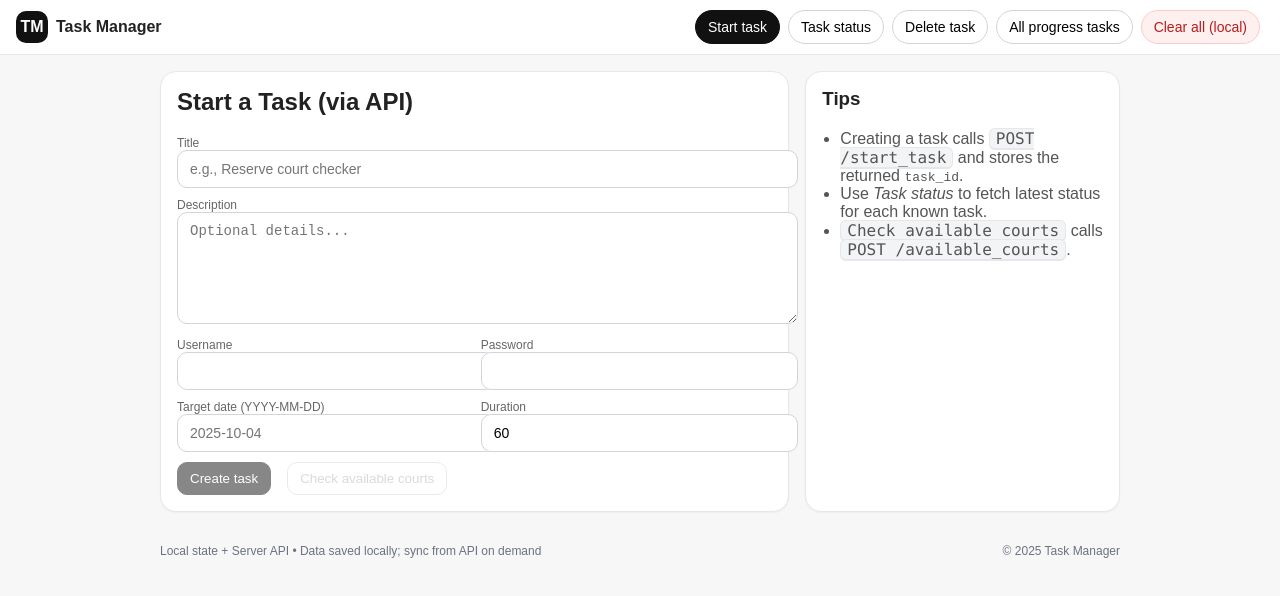
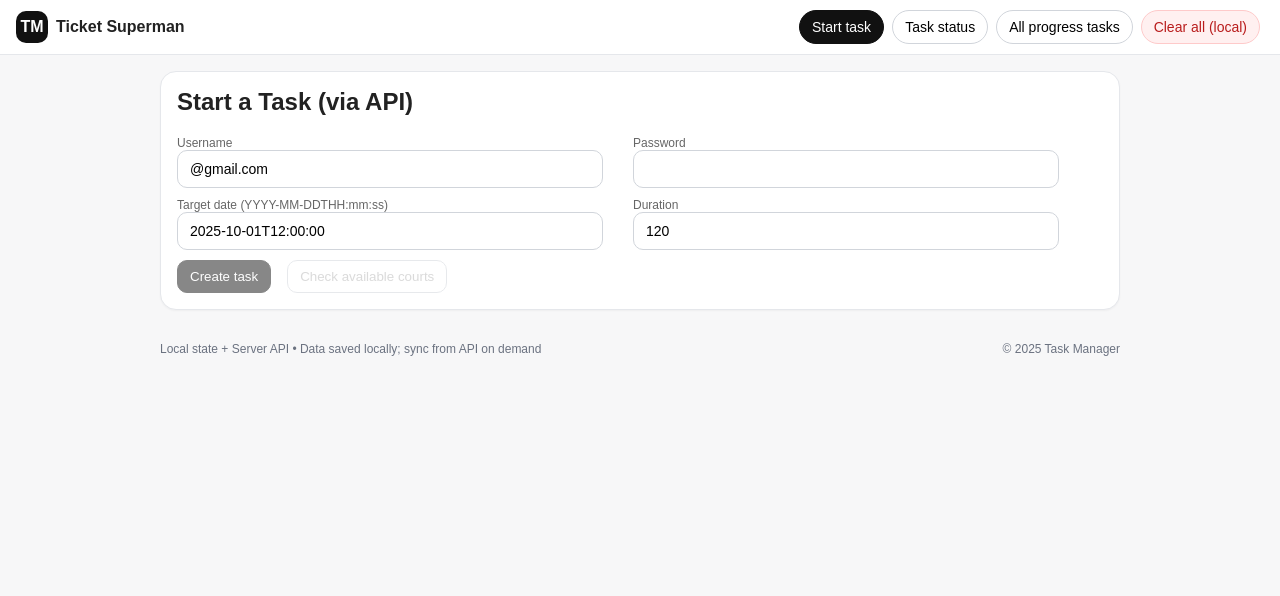
Before and after one commit to matsuc/ticket-web, a React (Vite) app: page / in a window 1280 px wide. Shown: the top 596 px of the page. Built offline with nearby package versions, Linux system fonts and the light colour scheme.

Commit message:
fix: pages

```diff
--- a/src/App.css
+++ b/src/App.css
@@ -13,7 +13,7 @@ header.app-header { position: sticky; top: 0; z-index: 10; background: #fff; bor
 .btn.primary { background: #111; color: #fff; border-color: #111; }
 .btn.danger { border-color: #fecaca; color: #b91c1c; background: #fff0f0; }
 .btn[disabled] { opacity: 0.5; cursor: not-allowed; }
-.input, .textarea { width: 100%; padding: 10px 12px; border: 1px solid #d1d5db; border-radius: 10px; font-size: 14px; }
+.input, .textarea { width: 90%; padding: 10px 12px; border: 1px solid #d1d5db; border-radius: 10px; font-size: 14px; }
 .textarea { min-height: 90px; }
 .progress-bar { width: 100%; height: 10px; background: #eee; border-radius: 999px; overflow: hidden; }
 .progress-bar-fill { height: 100%; background: #111; transition: width 0.3s ease; }
--- a/src/App.tsx
+++ b/src/App.tsx
@@ -1,12 +1,11 @@
 import { useState } from "react";
 import StartTaskPage from "./pages/StartTaskPage";
 import TaskStatusPage from "./pages/TaskStatusPage";
-import DeleteTaskPage from "./pages/DeleteTaskPage";
 import ProgressTasksPage from "./pages/ProgressTasksPage";
 import type { Task } from "./types/task";
 import { useLocalTasks } from "./hooks/useLocalTasks";
 
-const PAGES = ["Start task", "Task status", "Delete task", "All progress tasks"] as const;
+const PAGES = ["Start task", "Task status", "All progress tasks"] as const;
 type Page = typeof PAGES[number];
 
 export default function App() {
@@ -36,7 +35,7 @@ export default function App() {
       <header className="app-header">
         <div className="header-brand">
           <div className="header-logo">TM</div>
-          <div style={{ fontWeight: 700 }}>Task Manager</div>
+          <div style={{ fontWeight: 700 }}>Ticket Superman</div>
         </div>
         <nav className="navbar">
           {PAGES.map(p => (
@@ -51,9 +50,8 @@ export default function App() {
       <main className="container">
         {page === "Start task" && <StartTaskPage onCreate={addTask} />}
         {page === "Task status" && (
-          <TaskStatusPage tasks={tasks} onUpdate={updateTask} onBulk={bulkUpdate} />
+          <TaskStatusPage tasks={tasks} onUpdate={updateTask} onBulk={bulkUpdate} onDelete={deleteTask} />
         )}
-        {page === "Delete task" && <DeleteTaskPage tasks={tasks} onDelete={deleteTask} />}
         {page === "All progress tasks" && (
           <ProgressTasksPage tasks={tasks} onUpdate={updateTask} />
         )}
--- a/src/pages/DeleteTaskPage.tsx
+++ /dev/null
@@ -1,53 +0,0 @@
-import { useState } from "react";
-import Card from "../components/Card";
-import Button from "../components/Button";
-import type { Task } from "../types/task";
-import { apiDeleteTask, getErrorMessage } from "../services/api";
-
-export default function DeleteTaskPage({ tasks, onDelete }: { tasks: Task[]; onDelete: (id: string) => void }) {
-  const [confirmId, setConfirmId] = useState<string | null>(null);
-  const [loadingId, setLoadingId] = useState<string | null>(null);
-  const [error, setError] = useState<string | null>(null);
-
-  async function handleDelete(id: string) {
-    setLoadingId(id); setError(null);
-    try {
-      await apiDeleteTask(id);
-      onDelete(id);
-    } catch (e: unknown) {
-      setError(getErrorMessage(e));
-    } finally {
-      setLoadingId(null);
-    }
-  }
-
-  return (
-    <Card>
-      <h2 style={{ marginTop: 0 }}>Delete task</h2>
-      {error && <div className="small" style={{ color: "#b91c1c", marginBottom: 8 }}>{error}</div>}
-      <div className="grid" style={{ gap: 10 }}>
-        {tasks.length === 0 && <div style={{ color: "#666" }}>No tasks yet.</div>}
-        {tasks.map(t => (
-          <div key={t.id} className="card" style={{ display: "flex", justifyContent: "space-between", alignItems: "center" }}>
-            <div>
-              <div style={{ fontWeight: 600 }}>{t.title}</div>
-              <div style={{ fontSize: 12, color: "#666" }}>{new Date(t.createdAt).toLocaleString()} • {t.status}</div>
-            </div>
-            <div>
-              {confirmId === t.id ? (
-                <>
-                  <Button variant="danger" disabled={loadingId === t.id} onClick={() => handleDelete(t.id)}>
-                    {loadingId === t.id ? "Deleting..." : "Confirm delete"}
-                  </Button>
-                  <Button onClick={() => setConfirmId(null)}>Cancel</Button>
-                </>
-              ) : (
-                <Button className="danger" onClick={() => setConfirmId(t.id)}>Delete</Button>
-              )}
-            </div>
-          </div>
-        ))}
-      </div>
-    </Card>
-  );
-}
--- a/src/pages/ProgressTasksPage.tsx
+++ b/src/pages/ProgressTasksPage.tsx
@@ -25,7 +25,8 @@ export default function ProgressTasksPage({ tasks, onUpdate }: { tasks: Task[];
     }
   }
 
-  useEffect(() => { refreshServer(); });
+  // eslint-disable-next-line react-hooks/exhaustive-deps
+  useEffect(() => {refreshServer();}, []);
 
   return (
     <div className="grid" style={{ gap: 16 }}>
--- a/src/pages/StartTaskPage.tsx
+++ b/src/pages/StartTaskPage.tsx
@@ -5,14 +5,12 @@ import type { Task } from "../types/task";
 import { apiAvailableCourts, apiStartTask, type StartTaskInput, getErrorMessage } from "../services/api";
 
 export default function StartTaskPage({ onCreate }: { onCreate: (t: Task) => void }) {
-  const [title, setTitle] = useState("");
-  const [description, setDescription] = useState("");
-  const [form, setForm] = useState<StartTaskInput>({ username: "", password: "", target_date: "", duration: 60 });
+  const [form, setForm] = useState<StartTaskInput>({ username: "@gmail.com", password: "", target_date: "2025-10-01T12:00:00", duration: 120 });
   const [loading, setLoading] = useState(false);
   const [courts, setCourts] = useState<string[] | null>(null);
   const [error, setError] = useState<string | null>(null);
 
-  const canCreate = title.trim().length > 0 && !!form.username && !!form.password && !!form.target_date && !!form.duration;
+  const canCreate = !!form.username && !!form.password && !!form.target_date && !!form.duration;
 
   async function handleCreate() {
     if (!canCreate) return;
@@ -22,15 +20,13 @@ export default function StartTaskPage({ onCreate }: { onCreate: (t: Task) => voi
       const now = Date.now();
       const task: Task = {
         id: task_id,
-        title: title.trim() || `Task ${task_id}`,
-        description: description.trim() || undefined,
         status: "pending",
-        progress: 0,
+        target_date: form.target_date,
+        duration: form.duration,
         createdAt: now,
         updatedAt: now,
       };
       onCreate(task);
-      setTitle(""); setDescription("");
     } catch (e: unknown) {
       setError(getErrorMessage(e));
     } finally {
@@ -42,7 +38,7 @@ export default function StartTaskPage({ onCreate }: { onCreate: (t: Task) => voi
     setLoading(true); setError(null); setCourts(null);
     try {
       const res = await apiAvailableCourts(form);
-      setCourts(res.courts || []);
+      setCourts(res.available_courts || []);
     } catch (e: unknown) {
       setError(getErrorMessage(e));
     } finally {
@@ -51,18 +47,10 @@ export default function StartTaskPage({ onCreate }: { onCreate: (t: Task) => voi
   }
 
   return (
-    <div className="grid" style={{ gridTemplateColumns: "2fr 1fr", gap: 16 }}>
+    <div className="grid" style={{ gap: 16 }}>
       <Card>
         <h2 style={{ marginTop: 0 }}>Start a Task (via API)</h2>
-        <div className="grid" style={{ gap: 10 }}>
-          <label>
-            <div className="small">Title</div>
-            <input className="input" value={title} onChange={(e) => setTitle(e.target.value)} placeholder="e.g., Reserve court checker" />
-          </label>
-          <label>
-            <div className="small">Description</div>
-            <textarea className="textarea" value={description} onChange={(e) => setDescription(e.target.value)} placeholder="Optional details..." />
-          </label>
+        <div className="grid" style={{ gap: 10, maxWidth: 900 }}>
 
           <div className="grid cols-2">
             <label>
@@ -77,8 +65,8 @@ export default function StartTaskPage({ onCreate }: { onCreate: (t: Task) => voi
 
           <div className="grid cols-2">
             <label>
-              <div className="small">Target date (YYYY-MM-DD)</div>
-              <input className="input" placeholder="2025-10-04" value={form.target_date} onChange={(e) => setForm({ ...form, target_date: e.target.value })} />
+              <div className="small">Target date (YYYY-MM-DDTHH:mm:ss)</div>
+              <input className="input" value={form.target_date} onChange={(e) => setForm({ ...form, target_date: e.target.value })} />
             </label>
             <label>
               <div className="small">Duration</div>
@@ -96,23 +84,12 @@ export default function StartTaskPage({ onCreate }: { onCreate: (t: Task) => voi
             <div>
               <div className="small" style={{ marginBottom: 6 }}>Available courts:</div>
               {courts.length === 0 ? <div className="small">No courts found.</div> : (
-                <ul style={{ margin: 0, paddingLeft: 18 }}>
-                  {courts.map((c, idx) => <li key={idx}>{c}</li>)}
-                </ul>
+                <div className="small">{courts.join("、")}</div>
               )}
             </div>
           )}
         </div>
       </Card>
-
-      <Card>
-        <h3 style={{ marginTop: 0 }}>Tips</h3>
-        <ul style={{ margin: 0, paddingLeft: 18, color: "#555" }}>
-          <li>Creating a task calls <span className="kbd">POST /start_task</span> and stores the returned <code>task_id</code>.</li>
-          <li>Use <em>Task status</em> to fetch latest status for each known task.</li>
-          <li><span className="kbd">Check available courts</span> calls <span className="kbd">POST /available_courts</span>.</li>
-        </ul>
-      </Card>
     </div>
   );
 }
--- a/src/pages/TaskStatusPage.tsx
+++ b/src/pages/TaskStatusPage.tsx
@@ -3,32 +3,24 @@ import Card from "../components/Card";
 import Button from "../components/Button";
 import Stat from "../components/Stat";
 import type { Task } from "../types/task";
-import { apiTaskStatus } from "../services/api";
+import { apiTaskStatus, apiDeleteTask } from "../services/api";
 
-export default function TaskStatusPage({ tasks, onUpdate }: { tasks: Task[]; onUpdate: (id: string, patch: Partial<Task>) => void; onBulk: (ids: string[], patch: Partial<Task>) => void; }) {
-  const [query, setQuery] = useState("");
+export default function TaskStatusPage({ tasks, onUpdate, onDelete }: { tasks: Task[]; onUpdate: (id: string, patch: Partial<Task>) => void; onBulk: (ids: string[], patch: Partial<Task>) => void; onDelete: (id: string) => void; }) {
   const [loadingIds, setLoadingIds] = useState<Record<string, boolean>>({});
-
-  const filtered = useMemo(() => {
-    const q = query.toLowerCase().trim();
-    if (!q) return tasks;
-    return tasks.filter(t => t.title.toLowerCase().includes(q) || t.description?.toLowerCase().includes(q));
-  }, [tasks, query]);
+  const [confirmId, setConfirmId] = useState<string | null>(null);
 
   const stats = useMemo(() => {
-    const total = tasks.length;
-    const pending = tasks.filter(t => t.status === "pending").length;
-    const running = tasks.filter(t => t.status === "in-progress").length;
-    const paused = tasks.filter(t => t.status === "paused").length;
-    const done = tasks.filter(t => t.status === "done").length;
-    return { total, pending, running, paused, done };
+    const pending = tasks.filter(t => t.status === "任務不存在或已被取消").length;
+    const running = tasks.filter(t => t.status === "進行中").length;
+    const done = tasks.filter(t => t.status === "完成").length;
+    return { pending, running, done };
   }, [tasks]);
 
   async function refreshOne(id: string) {
     setLoadingIds(prev => ({ ...prev, [id]: true }));
     try {
-      const { status } = await apiTaskStatus(id);
-      onUpdate(id, { status });
+      const { status, result } = await apiTaskStatus(id);
+      onUpdate(id, { status, result });
     } catch {
       // ignore for demo; could show toast
     } finally {
@@ -36,48 +28,59 @@ export default function TaskStatusPage({ tasks, onUpdate }: { tasks: Task[]; onU
     }
   }
 
-  async function refreshFiltered() {
-    for (const t of filtered) {
-      await refreshOne(t.id);
+  async function handleDelete(id: string) {
+    setLoadingIds(prev => ({ ...prev, [id]: true }));
+    try {
+      await apiDeleteTask(id);
+      onDelete(id);
+    } catch {
+      // ignore for demo; could show toast
+    } finally {
+      setLoadingIds(prev => ({ ...prev, [id]: false }));
     }
   }
+
 
   return (
     <div className="grid" style={{ gap: 16 }}>
       <div className="grid cols-3">
-        <Card><Stat label="Total" value={stats.total} /></Card>
         <Card><Stat label="Pending" value={stats.pending} /></Card>
         <Card><Stat label="Running" value={stats.running} /></Card>
-        <Card><Stat label="Paused" value={stats.paused} /></Card>
         <Card><Stat label="Done" value={stats.done} /></Card>
       </div>
 
       <Card>
-        <div style={{ display: "flex", gap: 8, alignItems: "center", marginBottom: 12 }}>
-          <input className="input" style={{ flex: 1 }} value={query} onChange={(e) => setQuery(e.target.value)} placeholder="Search tasks by title or description..." />
-          <Button onClick={refreshFiltered}>Check status from API (filtered)</Button>
-        </div>
-
         <div className="grid" style={{ gap: 12 }}>
-          {filtered.map(t => (
+          {tasks.map(t => (
             <Card key={t.id}>
               <div style={{ display: "flex", gap: 12, alignItems: "center", justifyContent: "space-between", flexWrap: "wrap" }}>
                 <div style={{ flex: 1, minWidth: 260 }}>
                   <div style={{ display: "flex", alignItems: "center", gap: 8 }}>
-                    <span style={{ fontWeight: 700 }}>{t.title}</span>
+                    <span style={{ fontWeight: 700 }}>{t.target_date}</span>
+                    <span style={{ fontSize: 16, fontWeight: 700, color: "#999" }}>{t.duration}</span>
                     <span style={{ fontSize: 12, border: "1px solid #e5e7eb", padding: "2px 8px", borderRadius: 999 }}>{t.status}</span>
                   </div>
-                  {t.description && <p style={{ margin: "6px 0", color: "#555" }}>{t.description}</p>}
+                  {t.result && <p style={{ margin: "6px 0", color: "#555" }}>{t.result}</p>}
                 </div>
                 <div style={{ display: "flex", gap: 8, alignItems: "center" }}>
                   <Button onClick={() => refreshOne(t.id)}>
                     {loadingIds[t.id] ? "Checking..." : "Check status"}
                   </Button>
+                  {confirmId === t.id ? (
+                    <>
+                      <Button variant="danger" disabled={loadingIds[t.id]} onClick={() => handleDelete(t.id)}>
+                        {loadingIds[t.id] ? "Deleting..." : "Confirm delete"}
+                      </Button>
+                      <Button onClick={() => setConfirmId(null)}>Cancel</Button>
+                    </>
+                  ) : (
+                    <Button className="danger" onClick={() => setConfirmId(t.id)}>Delete</Button>
+                  )}
                 </div>
               </div>
             </Card>
           ))}
-          {filtered.length === 0 && <div style={{ fontSize: 14, color: "#666" }}>No tasks found.</div>}
+          {tasks.length === 0 && <div style={{ fontSize: 14, color: "#666" }}>No tasks found.</div>}
         </div>
       </Card>
     </div>
--- a/src/types/task.ts
+++ b/src/types/task.ts
@@ -3,10 +3,10 @@ export type TaskStatus = "pending" | "in-progress" | "paused" | "done" | string;
 
 export type Task = {
     id: string;
-    title: string;
-    description?: string;
     status: TaskStatus;
-    progress: number; // 0..100
+    target_date: string; // YYYY-MM-DDTHH:MM:SS
+    duration: number;
+    result?: string;
     createdAt: number;
     updatedAt: number;
 };
```
Also changed, not shown: src/services/api.ts (+6 -4 lines), src/pages/LoginPage.tsx (added).
